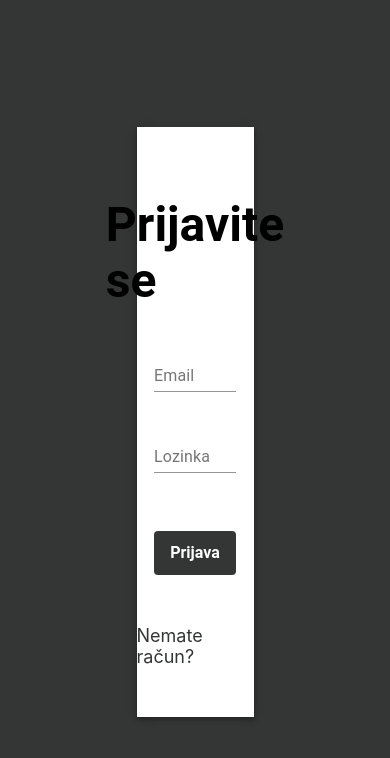
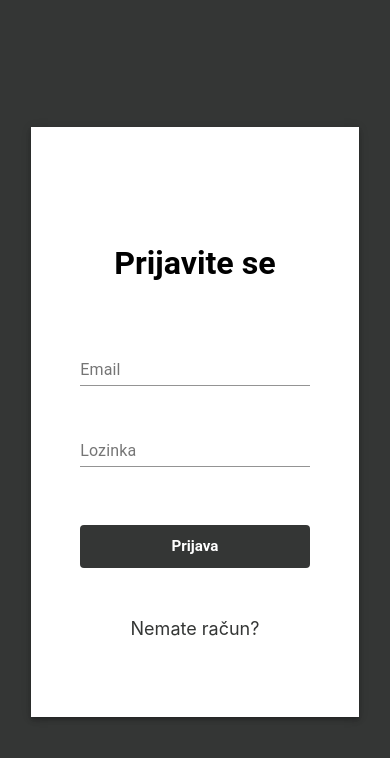
Before and after one commit to ZvonimirMedak/Stock-app, a React (Create React App) app in the folder client/: page /login in a window 390 px wide. Shown: the top 758 px of the page. Built offline with nearby package versions, Linux system fonts and the light colour scheme.

Commit message:
Add: responsive for register and login screen

```diff
--- a/client/src/containers/LoginRegisterContaienr.tsx
+++ b/client/src/containers/LoginRegisterContaienr.tsx
@@ -15,7 +15,7 @@ export enum Steps {
 }
 
 const LoginRegisterContaienr = () => {
-    const { control, handleSubmit, formState: { errors }, watch } = useForm();
+    const { control, handleSubmit, formState: { errors }, watch, clearErrors } = useForm();
     const [step, setStep] = React.useState(Steps.LOGIN);
     const passwordRef = React.useRef({});
     passwordRef.current = watch(loginFields.password, '');
@@ -25,6 +25,7 @@ const LoginRegisterContaienr = () => {
     }, [])
 
     const changeStep = React.useCallback(() => {
+        clearErrors();
         setStep((prev) => prev === Steps.LOGIN ? Steps.REGISTER : Steps.LOGIN);
     }, [])
 
--- a/client/src/screens/LoginRegisterScreen.tsx
+++ b/client/src/screens/LoginRegisterScreen.tsx
@@ -156,13 +156,15 @@ const useClasses = makeStyles({
         flexDirection: 'column',
         alignItems: 'center',
         justifyContent: 'center',
-        width: "30%",
-        height: "70%",
+        minWidth: 'calc(20vw + 250px)',
+        minHeight: '70vh',
         backgroundColor: colors.white
     },
     titleStyle: {
         fontWeight: 'bold',
-        padding: 20
+        padding: 40,
+        fontSize: 'calc(24px + 2.1vw)'
+
     },
     formContainer: {
         width: "70%",
@@ -173,6 +175,7 @@ const useClasses = makeStyles({
         paddingTop: 10,
         paddingBottom: 10,
         marginTop: 40,
+        fontSize: 'calc(14px + 0.3vw)'
     },
     linkContainer: {
         marginTop: 50
```
